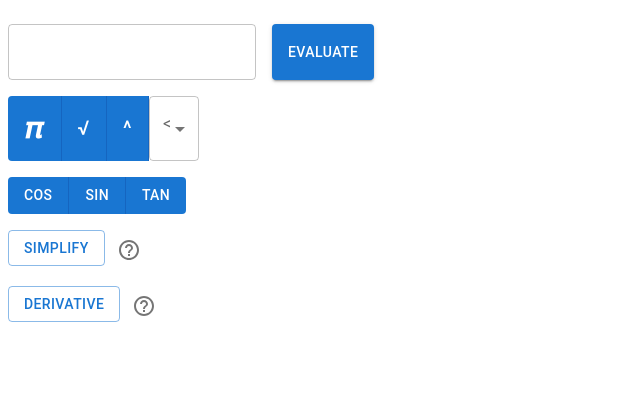
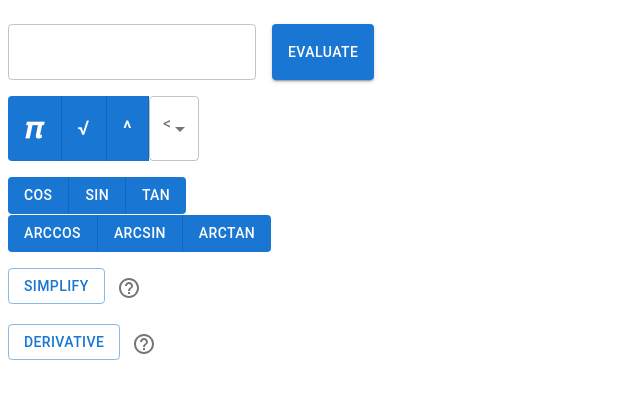
Before and after one commit to NatalieHarrison/derivativeCalculator, a React (Create React App) app: page / in a window 1280 px wide. Shown: the top 398 px of the page, without its empty margins (0-640 px from the left). Built offline with nearby package versions, Linux system fonts and the light colour scheme.

Commit message:
Putting in inverse trig buttons

```diff
--- a/src/components/Evaluate.tsx
+++ b/src/components/Evaluate.tsx
@@ -118,6 +118,16 @@ export const Evaluate = () => {
           setList(newList);
           setInput("");
       }
+      // //Third button group
+      // if (input.includes("arccos(")){
+      //   let input2 = input.replaceAll("arc", "a");
+      //   console.log(input2)
+      //   const ans = input + " =" + math.evaluate(input2).toString();
+      //   const newList = [...list, ans];
+      //   setList(newList);
+      //   setInput("");
+      // }
+
 
       //if user does not select any of the buttons->
       else{
@@ -247,6 +257,17 @@ export const Evaluate = () => {
         <Button onClick = {() => setInput(input + "tan()")}
           >tan</Button>
       </ButtonGroup>
+
+      <ButtonGroup sx = {{mt:.2}}disableElevation variant="contained">
+        <Button onClick = {() => setInput(input + "arccos()")}
+          >arccos</Button>
+
+        <Button onClick = {() => setInput(input + "arcsin()")}
+          >arcsin</Button>
+
+        <Button onClick = {() => setInput(input + "arctan()")}
+          >arctan</Button>
+      </ButtonGroup>
       </Stack>
 
     </Box>
```
